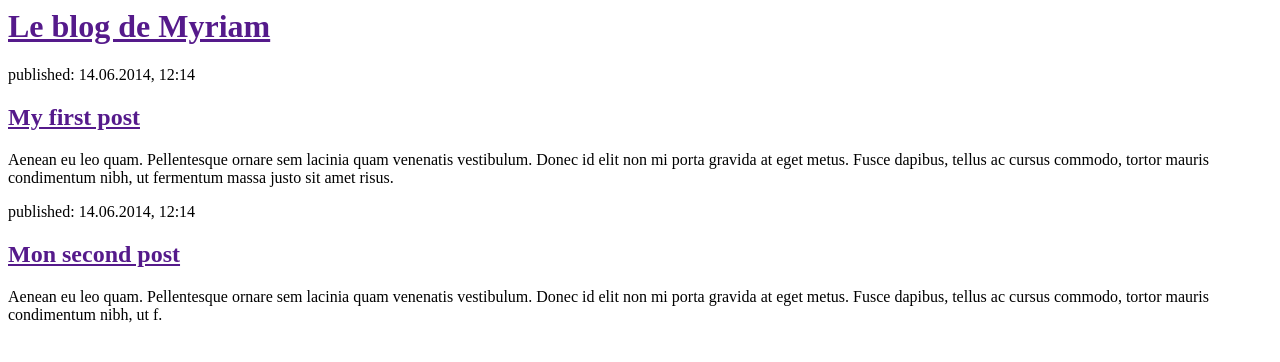
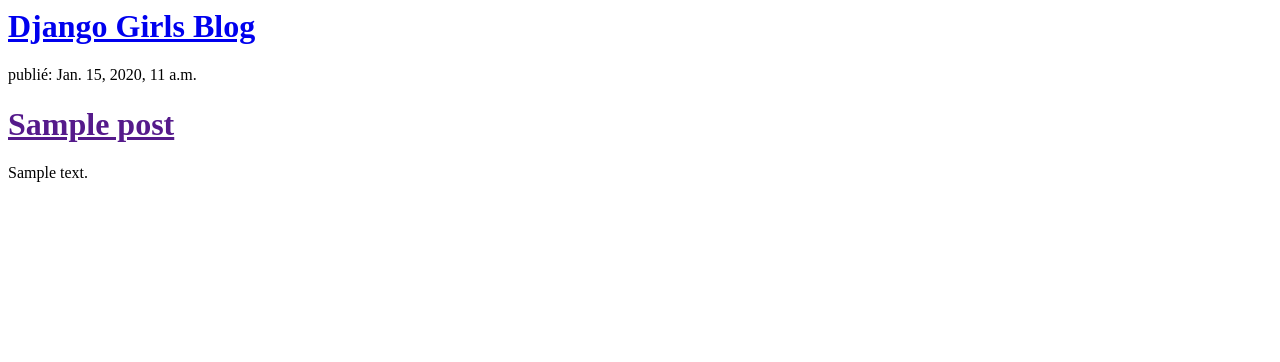
Before and after one commit to myrNG/my-first-blog, a Django app: template blog/templates/blog/post_list.html in a window 1280 px wide. Shown: the top 362 px of the page. Run offline with Django 3.2, Linux system fonts and the light colour scheme; the template is opened without the code that fills it: values that come from a table or form of the project are taken from there, others are empty; tables that the repository leaves empty hold one stand-in row (values such as "Sample post").

Commit message:
Templates modifiés

```diff
--- a/blog/templates/blog/post_list.html
+++ b/blog/templates/blog/post_list.html
@@ -5,20 +5,16 @@
 
 	<body>
 		<div>
-            <h1><a href="">Le blog de Myriam</a></h1>
-        </div>
+    		<h1><a href="/">Django Girls Blog</a></h1>
+		</div>
 
-        <div>
-            <p>published: 14.06.2014, 12:14</p>
-            <h2><a href="">My first post</a></h2>
-            <p>Aenean eu leo quam. Pellentesque ornare sem lacinia quam venenatis vestibulum. Donec id elit non mi porta gravida at eget metus. Fusce dapibus, tellus ac cursus commodo, tortor mauris condimentum nibh, ut fermentum massa justo sit amet risus.</p>
-        </div>
-
-        <div>
-            <p>published: 14.06.2014, 12:14</p>
-            <h2><a href="">Mon second post</a></h2>
-            <p>Aenean eu leo quam. Pellentesque ornare sem lacinia quam venenatis vestibulum. Donec id elit non mi porta gravida at eget metus. Fusce dapibus, tellus ac cursus commodo, tortor mauris condimentum nibh, ut f.</p>
-        </div>
+		{% for post in posts %}
+    		<div>
+		        <p>publié: {{ post.published_date }}</p>
+		        <h1><a href="">{{ post.title }}</a></h1>
+		        <p>{{ post.text|linebreaks }}</p>
+    		</div>
+		{% endfor %}
 	</body>
 
 </html>
```
Also changed, not shown: blog/views.py (+4 -3 lines).
